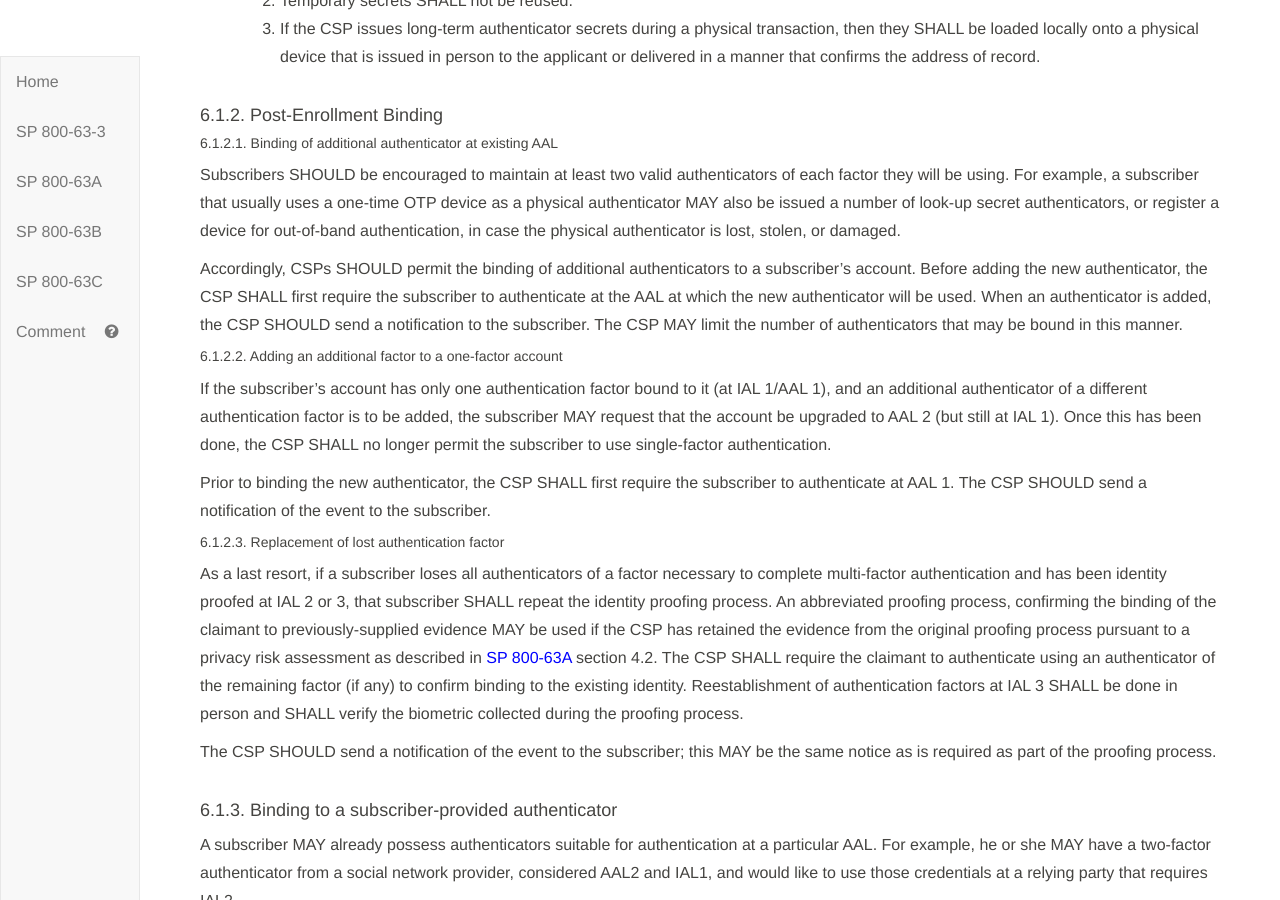
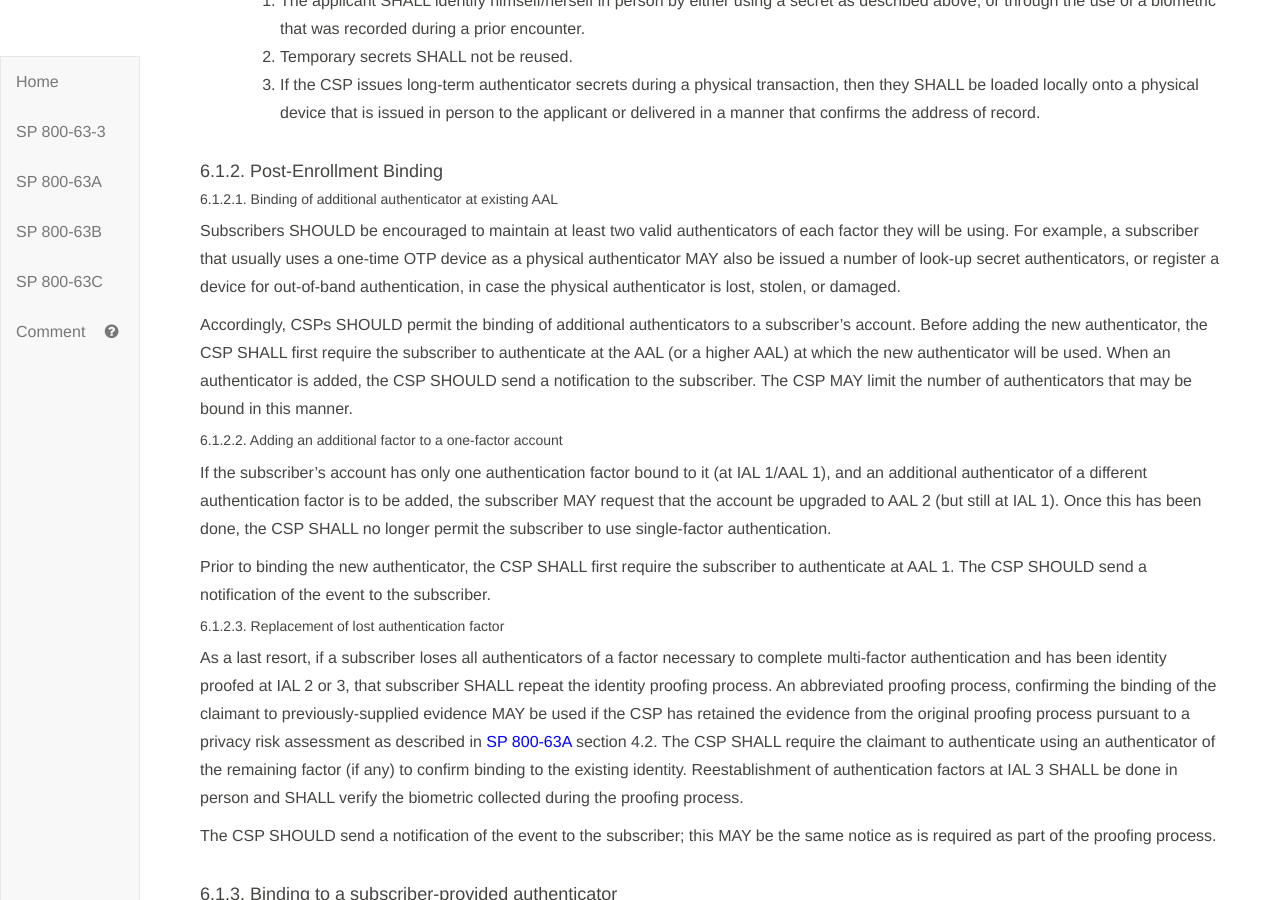
Before and after one commit to usnistgov/800-63-3, a Jekyll site: the page built from sp800-63b.md, in a window 1280 px wide and 900 px high, scrolled down 39008 px. Built offline with Jekyll 4.4.1, drawn with Linux system fonts in a browser that asks for light colours; some of the changed text lies outside the part shown.

Commit message:
Small edits in response to internal comments

```diff
--- a/sp800-63b/sec6_lifecycle.md
+++ b/sp800-63b/sec6_lifecycle.md
@@ -37,7 +37,7 @@
 
 Subscribers SHOULD be encouraged to maintain at least two valid authenticators of each factor they will be using. For example, a subscriber that usually uses a one-time OTP device as a physical authenticator MAY also be issued a number of look-up secret authenticators, or register a device for out-of-band authentication, in case the physical authenticator is lost, stolen, or damaged.
 
-Accordingly, CSPs SHOULD permit the binding of additional authenticators to a subscriber's account. Before adding the new authenticator, the CSP SHALL first require the subscriber to authenticate at the AAL at which the new authenticator will be used. When an authenticator is added, the CSP SHOULD send a notification to the subscriber. The CSP MAY limit the number of authenticators that may be bound in this manner.
+Accordingly, CSPs SHOULD permit the binding of additional authenticators to a subscriber's account. Before adding the new authenticator, the CSP SHALL first require the subscriber to authenticate at the AAL (or a higher AAL) at which the new authenticator will be used. When an authenticator is added, the CSP SHOULD send a notification to the subscriber. The CSP MAY limit the number of authenticators that may be bound in this manner.
 
 ##### 6.1.2.2. Adding an additional factor to a one-factor account
 
```
Also changed, not shown: sp800-63b/sec5_authenticators.md (+4 -4 lines).
